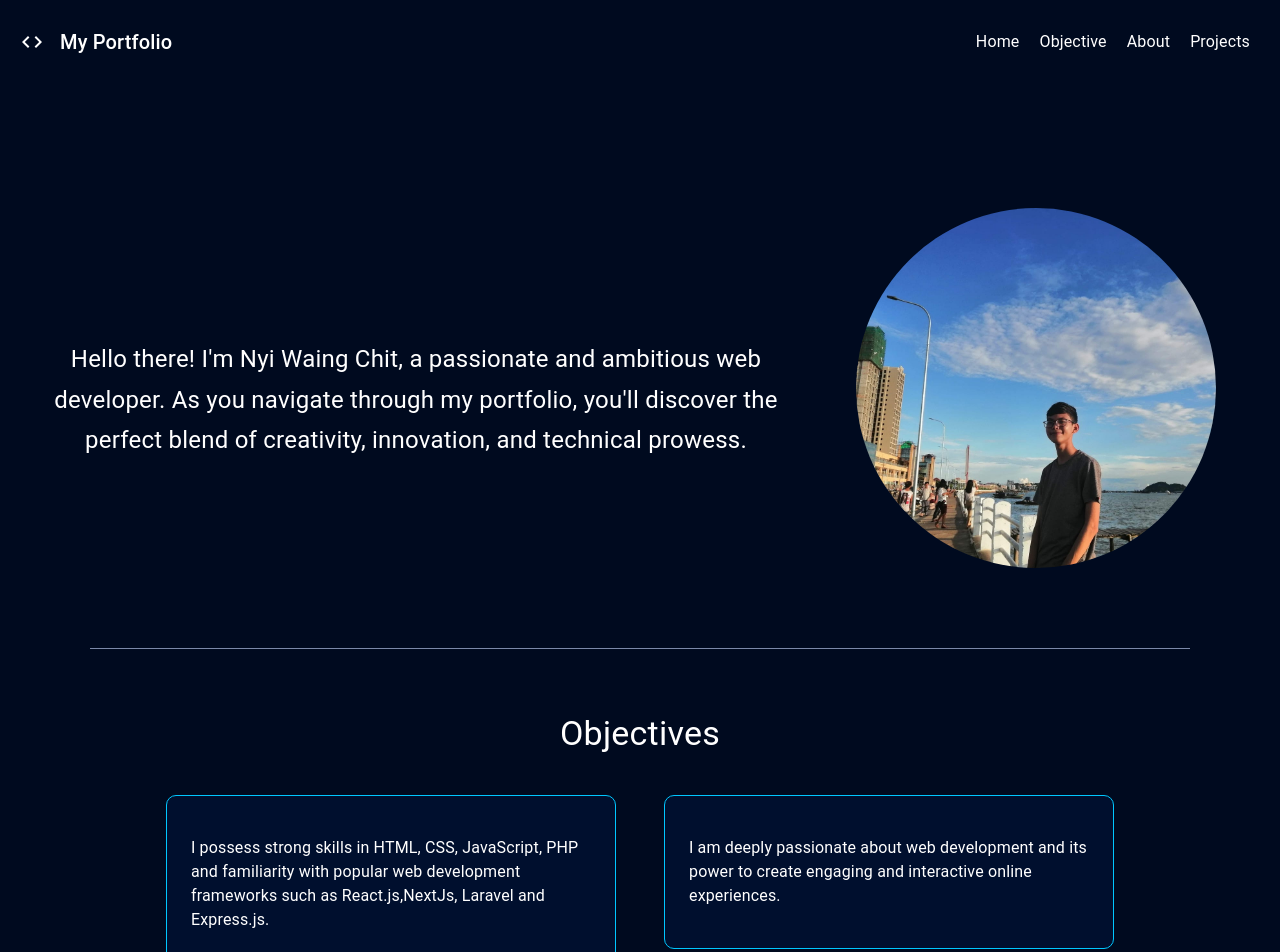
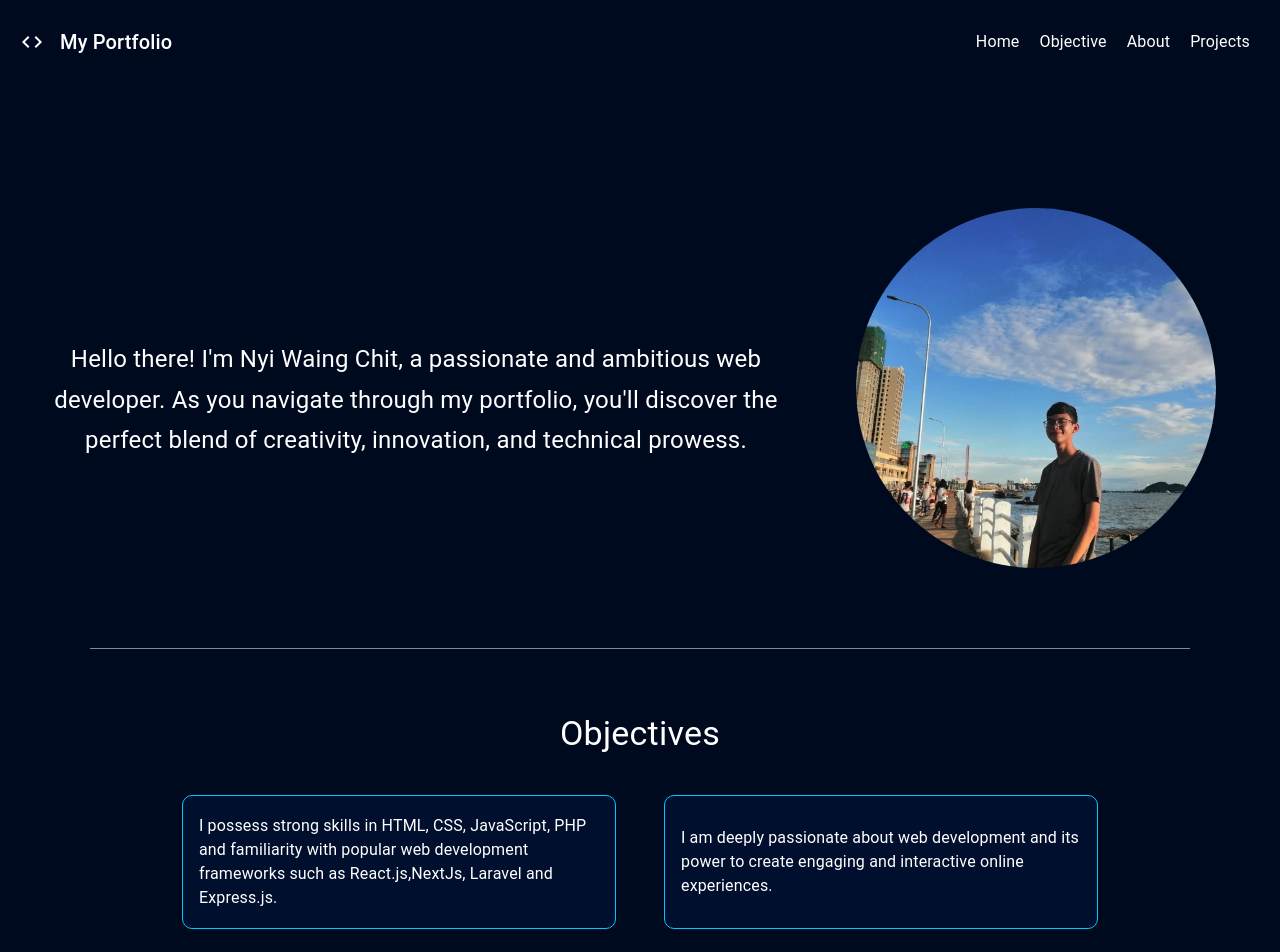
Before and after one commit to NyiWaingchit7/my-portfolio, a React (Create React App) app: page / in a window 1280 px wide. Shown: the top 952 px of the page. Built offline with nearby package versions, Linux system fonts and the light colour scheme.

Commit message:
portfolio

```diff
--- a/src/component/Footer.tsx
+++ b/src/component/Footer.tsx
@@ -10,7 +10,7 @@ const Footer = () => {
   return (
     <Box
       sx={{
-        maxWidth: "1100px",
+        maxWidth: "800px",
         mx: "auto",
         p: 3,
         borderTop: "1px solid #7B89A8",
@@ -19,7 +19,7 @@ const Footer = () => {
       <Box
         sx={{
           display: "flex",
-          justifyContent: "space-around",
+          justifyContent: "space-between",
         }}
       >
         <Box sx={{ display: "flex", flexDirection: "column" }}>
--- a/src/component/Home.tsx
+++ b/src/component/Home.tsx
@@ -34,7 +34,7 @@ const Home = () => {
               sx={{
                 textAlign: "center",
                 color: "white",
-                fontSize: { xs: "1rem", md: "1.5rem" },
+                fontSize: { xs: "1rem", sm: "1.5rem" },
                 lineHeight: { xs: 1.5, md: 1.7 },
               }}
             >
@@ -48,7 +48,12 @@ const Home = () => {
           <Box
             component="img"
             src={img}
-            sx={{ width: "30%", borderRadius: "50%", mb: 3, bgcolor: "white" }}
+            sx={{
+              width: { xs: "50%", sm: "30%", lg: "30%" },
+              borderRadius: "50%",
+              mb: 3,
+              bgcolor: "white",
+            }}
           />
         </CustomBox>
 
--- a/src/component/Objective.tsx
+++ b/src/component/Objective.tsx
@@ -7,15 +7,19 @@ const Objective = ({ object }: any) => {
       <Box
         sx={{
           backgroundColor: "#000F2E",
-          padding: 3,
+          padding: 2,
           border: "1px solid #00C7FF",
           borderRadius: "10px",
           maxWidth: "400px",
+          minHeight: "100px",
           mx: 3,
+          display: "flex",
+          justifyContent: "center",
+          alignItems: "center",
         }}
       >
         {" "}
-        <Typography variant="body1" sx={{ color: "white", my: 2 }}>
+        <Typography sx={{ color: "white", lineHeight: 1.5 }}>
           {object}
         </Typography>
       </Box>
--- a/src/index.css
+++ b/src/index.css
@@ -1,7 +1,7 @@
-@import url("https://fonts.googleapis.com/css2?family=Nunito+Sans:opsz,wght@6..12,600&family=Playfair+Display:wght@500&display=swap");
+@import url("https://fonts.googleapis.com/css2?family=Montserrat&display=swap");
 body {
   margin: 0;
-  font-family: "Nunito Sans", sans-serif;
+  font-family: "Montserrat", sans-serif;
   -webkit-font-smoothing: antialiased;
   -moz-osx-font-smoothing: grayscale;
   background-color: rgba(0, 10, 31, 255);
```
